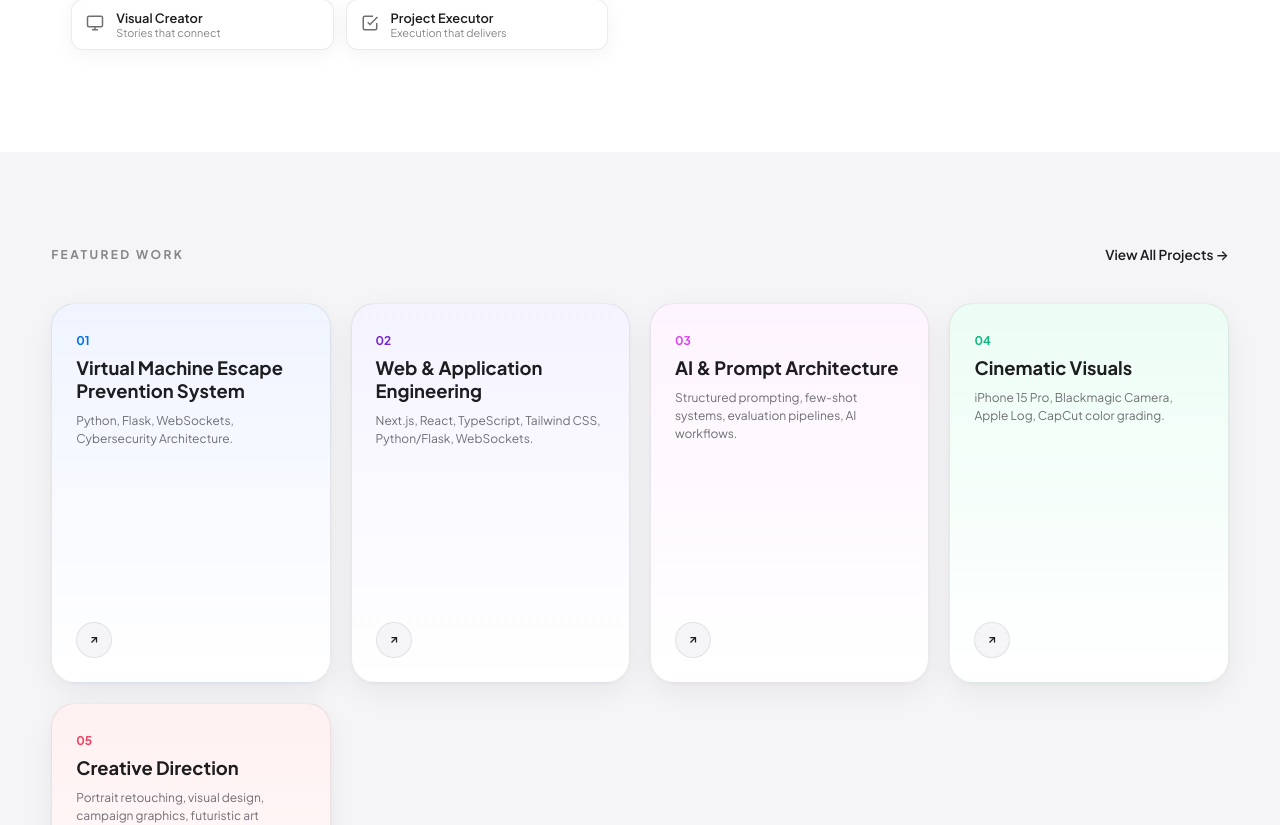
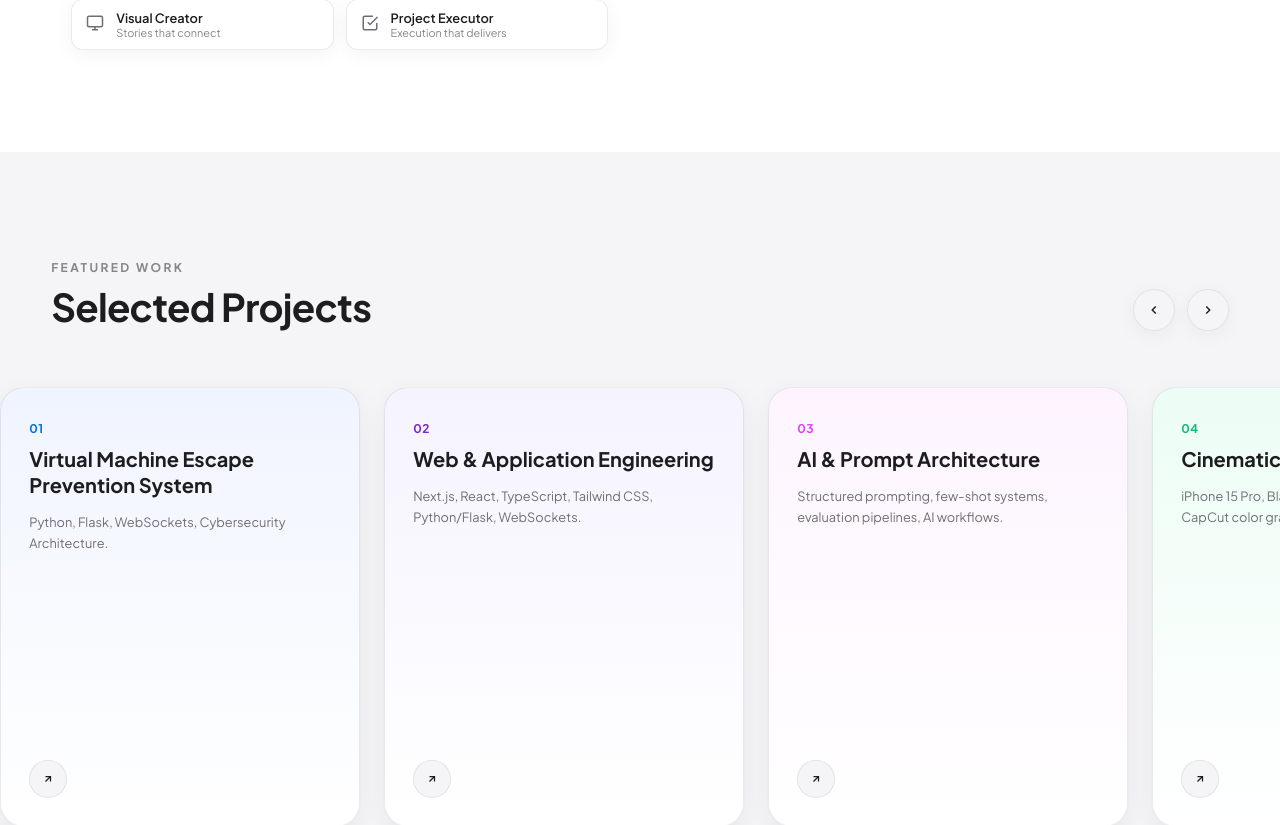
Before and after one commit to cyberhoruspunk/joshandco-web, a Next.js app: page / in a window 1280 px wide. Shown: the part 1417-2242 px from the top of the page. Built offline with nearby package versions, Linux system fonts and the light colour scheme.

Commit message:
Add horizontal floating swipe slider to featured work

```diff
--- a/components/FeaturedWork.tsx
+++ b/components/FeaturedWork.tsx
@@ -1,4 +1,4 @@
-import React from 'react';
+import React, { useRef } from 'react';
 
 const PROJECTS = [
   {
@@ -39,40 +39,102 @@ const PROJECTS = [
 ];
 
 export const FeaturedWork: React.FC = () => {
+  const sliderRef = useRef<HTMLDivElement>(null);
+
+  const scroll = (direction: 'left' | 'right') => {
+    if (sliderRef.current) {
+      const scrollAmount = direction === 'left' ? -340 : 340;
+      sliderRef.current.scrollBy({ left: scrollAmount, behavior: 'smooth' });
+    }
+  };
+
   return (
-    <section id="work" style={{ padding: 'clamp(4rem, 7vw, 7rem) clamp(1.25rem, 4vw, 4rem)', backgroundColor: 'var(--bg-secondary)' }}>
-      <div style={{ maxWidth: '1360px', margin: '0 auto' }}>
-        <div style={{ display: 'flex', justifyContent: 'space-between', alignItems: 'flex-end', marginBottom: '2.5rem', flexWrap: 'wrap', gap: '1rem' }}>
+    <section id="work" style={{ padding: 'clamp(4rem, 8vw, 7rem) 0', backgroundColor: 'var(--bg-secondary)', overflow: 'hidden' }}>
+      <div style={{ maxWidth: '1360px', margin: '0 auto', padding: '0 clamp(1.25rem, 4vw, 4rem)' }}>
+        <div style={{ display: 'flex', justifyContent: 'space-between', alignItems: 'flex-end', marginBottom: '2rem', flexWrap: 'wrap', gap: '1rem' }}>
           <div>
             <span style={{ fontSize: '0.75rem', letterSpacing: '0.2em', textTransform: 'uppercase', color: 'var(--text-muted)', fontWeight: 700 }}>
               Featured Work
             </span>
+            <h2 style={{ fontSize: 'clamp(1.8rem, 4vw, 2.4rem)', fontWeight: 700, letterSpacing: '-0.02em', color: 'var(--text-primary)', marginTop: '0.4rem' }}>
+              Selected Projects
+            </h2>
           </div>
-          <a
-            href="#all-projects"
+
+          {/* Navigation Controls */}
+          <div style={{ display: 'flex', alignItems: 'center', gap: '0.75rem' }}>
+            <button
+              onClick={() => scroll('left')}
+              aria-label="Previous Project"
+              type="button"
               style={{
-              fontSize: '0.85rem',
-              fontWeight: 600,
-              color: 'var(--accent-text-gradient)',
+                width: '42px',
+                height: '42px',
+                borderRadius: '50%',
+                backgroundColor: 'var(--btn-secondary-bg)',
+                border: '1px solid var(--border-subtle)',
+                color: 'var(--text-primary)',
                 display: 'flex',
                 alignItems: 'center',
-              gap: '6px',
-              textDecoration: 'none',
+                justifyContent: 'center',
+                cursor: 'pointer',
+                boxShadow: 'var(--shadow-subtle)',
               }}
             >
-            View All Projects →
-          </a>
+              <svg width="14" height="14" viewBox="0 0 24 24" fill="none" stroke="currentColor" strokeWidth="2.5">
+                <polyline points="15 18 9 12 15 6" />
+              </svg>
+            </button>
+            <button
+              onClick={() => scroll('right')}
+              aria-label="Next Project"
+              type="button"
+              style={{
+                width: '42px',
+                height: '42px',
+                borderRadius: '50%',
+                backgroundColor: 'var(--btn-secondary-bg)',
+                border: '1px solid var(--border-subtle)',
+                color: 'var(--text-primary)',
+                display: 'flex',
+                alignItems: 'center',
+                justifyContent: 'center',
+                cursor: 'pointer',
+                boxShadow: 'var(--shadow-subtle)',
+              }}
+            >
+              <svg width="14" height="14" viewBox="0 0 24 24" fill="none" stroke="currentColor" strokeWidth="2.5">
+                <polyline points="9 18 15 12 9 6" />
+              </svg>
+            </button>
+          </div>
+        </div>
       </div>
 
-        <div style={{ display: 'grid', gridTemplateColumns: 'repeat(auto-fit, minmax(min(100%, 240px), 1fr))', gap: '1.25rem' }}>
+      {/* Swipeable Track */}
+      <div
+        ref={sliderRef}
+        style={{
+          display: 'flex',
+          gap: '1.5rem',
+          overflowX: 'auto',
+          scrollSnapType: 'x mandatory',
+          padding: '1.5rem clamp(1.25rem, 4vw, 4rem) 2.5rem',
+          scrollbarWidth: 'none',
+          msOverflowStyle: 'none',
+          WebkitOverflowScrolling: 'touch',
+        }}
+      >
         {PROJECTS.map((proj) => (
           <div
             key={proj.id}
             style={{
+              flex: '0 0 clamp(280px, 75vw, 360px)',
+              scrollSnapAlign: 'start',
               position: 'relative',
-                minHeight: '380px',
+              height: '440px',
               borderRadius: '24px',
-                padding: '24px',
+              padding: '28px',
               background: proj.themeBackground,
               border: '1px solid var(--border-subtle)',
               boxShadow: 'var(--shadow-card)',
@@ -80,6 +142,7 @@ export const FeaturedWork: React.FC = () => {
               flexDirection: 'column',
               justifyContent: 'space-between',
               cursor: 'pointer',
+              transition: 'transform 0.25s ease, box-shadow 0.25s ease',
             }}
           >
             <div>
@@ -89,23 +152,24 @@ export const FeaturedWork: React.FC = () => {
                   fontSize: '0.75rem',
                   fontWeight: 700,
                   color: proj.badgeColor,
-                    marginBottom: '8px',
+                  marginBottom: '10px',
+                  letterSpacing: '0.05em',
                 }}
               >
                 {proj.id}
               </span>
-                <h3 style={{ fontSize: '1.15rem', fontWeight: 700, lineHeight: 1.25, color: 'var(--text-primary)' }}>
+              <h3 style={{ fontSize: '1.25rem', fontWeight: 700, lineHeight: 1.3, color: 'var(--text-primary)' }}>
                 {proj.title}
               </h3>
-                <p style={{ fontSize: '0.75rem', color: 'var(--text-secondary)', marginTop: '10px', lineHeight: 1.5 }}>
+              <p style={{ fontSize: '0.8rem', color: 'var(--text-secondary)', marginTop: '14px', lineHeight: 1.6 }}>
                 {proj.tags}
               </p>
             </div>
 
             <div
               style={{
-                  width: '36px',
-                  height: '36px',
+                width: '38px',
+                height: '38px',
                 borderRadius: '50%',
                 backgroundColor: 'var(--btn-secondary-bg)',
                 border: '1px solid var(--border-subtle)',
@@ -113,7 +177,6 @@ export const FeaturedWork: React.FC = () => {
                 alignItems: 'center',
                 justifyContent: 'center',
                 color: 'var(--text-primary)',
-                  alignSelf: 'flex-start',
               }}
             >
               <svg width="12" height="12" viewBox="0 0 24 24" fill="none" stroke="currentColor" strokeWidth="2.5">
@@ -124,7 +187,6 @@ export const FeaturedWork: React.FC = () => {
           </div>
         ))}
       </div>
-      </div>
     </section>
   );
 };
```
Lines whose indentation alone changed are shown as unchanged.
